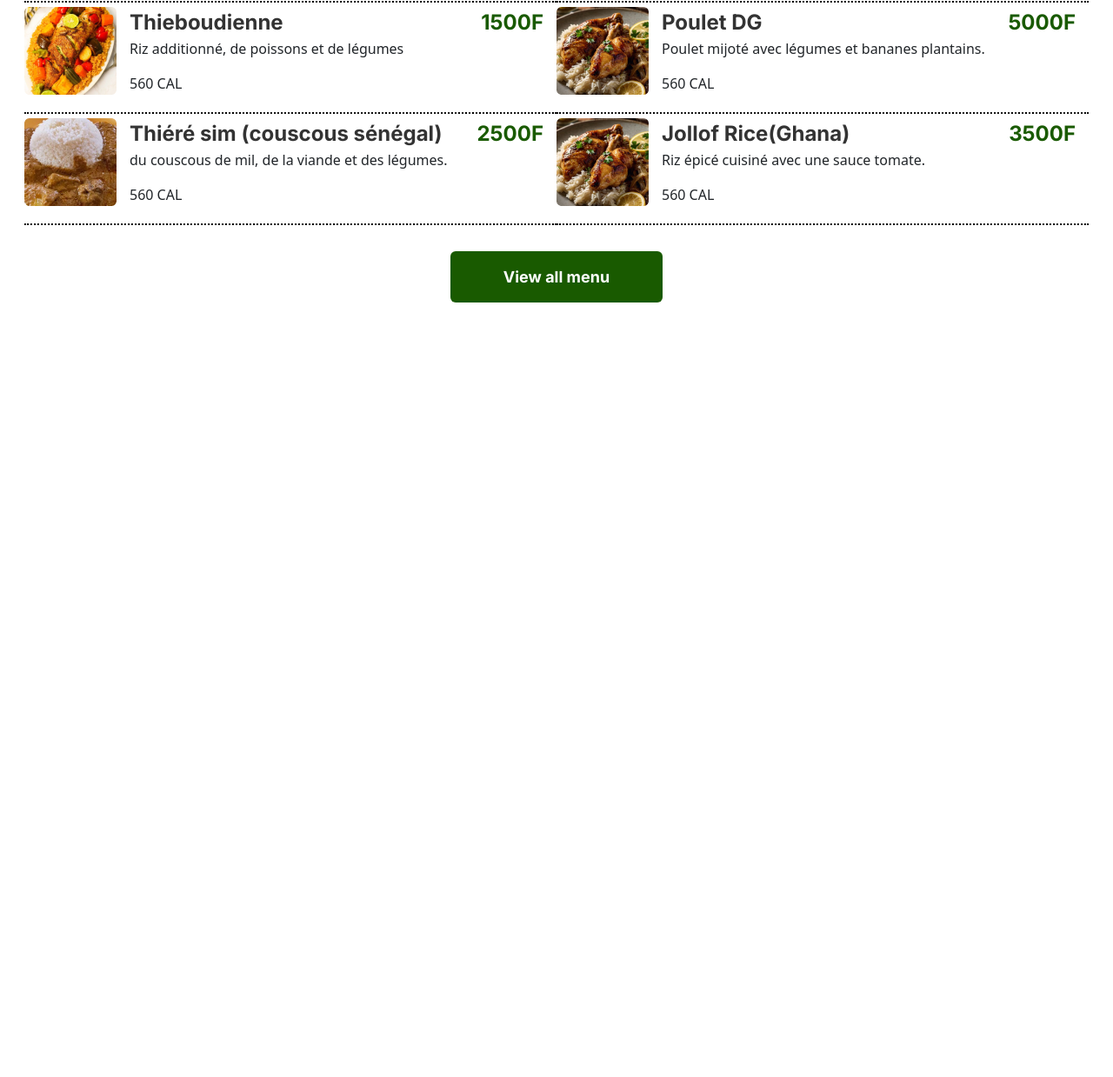
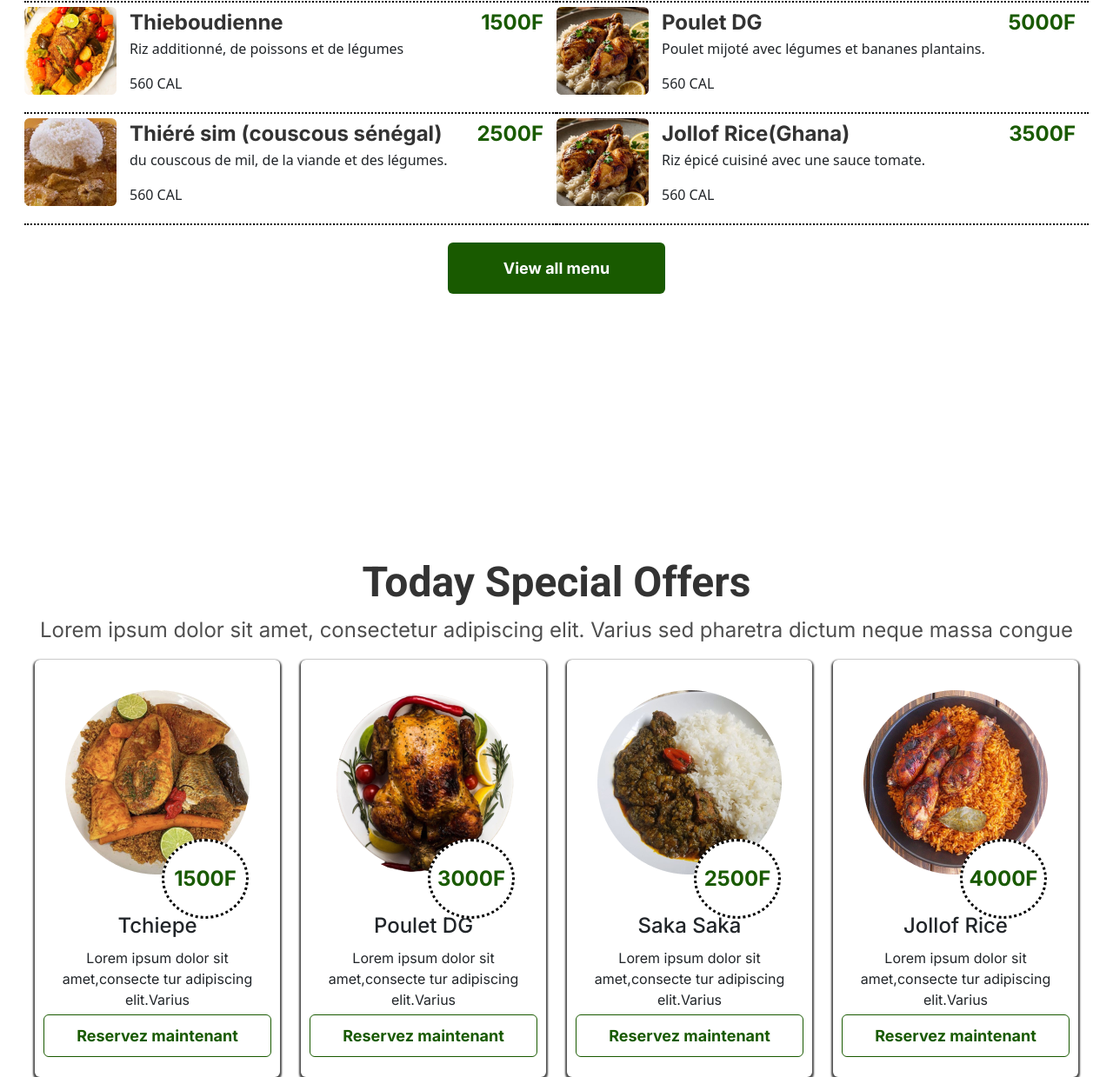
Before and after one commit to NtSacre/landing-restaurant-forcen, a plain HTML site: page index.html in a window 1280 px wide. Shown: the part 1781-3020 px from the top of the page at 87% size. Before the commit the page ends 2129 px from the top, so only its background shows below. Drawn offline with nearby package versions, Linux system fonts and the light colour scheme; a web font is replaced by a local one.

Commit message:
ajout des element a la section special-offer . il reste le responsive design

```diff
--- a/index.html
+++ b/index.html
@@ -230,7 +230,7 @@
             </div>
     </div>
 
-    <div class="row">
+    <div class="row all-menu-button">
         <button id="openButton" class="full-btn open-button">View all menu</button>
     </div>
 
@@ -427,6 +427,53 @@
     <!-------- Special offer start------>
     <section class="special-offer">
 
+        <h2>Today Special Offers</h2>
+        <p class="subtitle">Lorem ipsum dolor sit amet, consectetur adipiscing elit. Varius sed pharetra dictum neque massa congue</p>
+
+        <div class="row ">
+            <div class="col-md-3 col-sm-12 col-lg-3">
+                <div class="special-item">
+                    <img src="assets/68680d346cfe2fc6b5630eff11659414.png" alt="Tchiepe plat">
+                    <h4>Tchiepe</h4>
+                    <p>Lorem ipsum dolor sit amet,consecte
+                        tur adipiscing elit.Varius </p>
+                    <button class="empty-btn special-btn">Reservez maintenant</button>
+                    <p class="price special-price">1500f</p>
+                </div>
+
+            </div>
+            <div class="col-md-3 col-sm-12 col-lg-3 ">
+                <div class="special-item">
+                    <img src="assets/freepik__expand__93392 (1).png" alt="image for Poulet DG">
+                    <h4>Poulet DG</h4>
+                    <p>Lorem ipsum dolor sit amet,consecte
+                        tur adipiscing elit.Varius</p>
+                    <button class="empty-btn special-btn">Reservez maintenant</button>
+                    <p class="price special-price">3000f</p>
+                </div>
+
+            </div>
+            <div class="col-md-3 col-sm-12 col-lg-3 ">
+                <div class="special-item">
+                    <img src="assets/d2864f391623e940926c523c4a742d0e.png" alt="Saka Saka plat">
+                    <h4>Saka Saka</h4>
+                    <p>Lorem ipsum dolor sit amet,consecte
+                        tur adipiscing elit.Varius</p>
+                    <button class="empty-btn special-btn">Reservez maintenant</button>
+                    <p class="price special-price">2500f</p>
+                </div>
+            </div>
+            <div class="col-md-3 col-sm-12 col-lg-3 ">
+                <div class="special-item">
+                    <img src="assets/1dc5e0b35bacad9f9d2c0b112324646f.png" alt="Jollof Rice plat">
+                    <h4>Jollof Rice</h4>
+                    <p>Lorem ipsum dolor sit amet,consecte
+                        tur adipiscing elit.Varius</p>
+                    <button class="empty-btn special-btn">Reservez maintenant</button>
+                    <p class="price special-price">4000f</p>
+                </div>
+            </div>
+        </div>
     </section>
     <!-- Special offer end-->
 
--- a/style.css
+++ b/style.css
@@ -271,10 +271,15 @@ hr{
     text-transform: uppercase;
 
 }
+
+.all-menu-button{
+    display: flex;
+    justify-content: center;
+}
 .open-button{
-    width: 20%;
-    margin-top: 30px;
-    margin-left: 40%;
+    width: 250px;
+    margin-top: 20px;
+    margin-bottom: 20px;
 }
 /* End menu */
 
@@ -327,6 +332,64 @@ hr{
 
 }
 /*popup menu end*/
+
+/*start special offert*/
+.special-offer{
+    max-width: 1200px;
+    margin-left: auto;
+    margin-right: auto;
+    margin-top: 283px;
+}
+
+
+.special-item{
+    width: 100%;
+    height: 60vh;
+    border: none;
+    box-shadow: 0px 2px 2px 2px #4F4F4F;
+    display: flex;
+    flex-direction: column;
+   border-radius: 6px;
+
+}
+
+.special-item img{
+    padding: 35px;
+    margin-bottom: 5px;
+}
+.special-item h4,.special-item p{
+    text-align: center;
+    font-family: var(--text-secondary);
+    margin: 5px;
+
+}
+
+.special-item .special-btn{
+    padding: 10px;
+    margin-left: 10px;
+    margin-right: 10px;
+}
+
+.special-item .special-price{
+   width: 100px;
+   height:100px;
+   padding-top: 25px;
+   padding-bottom: 25px;
+   padding-right: auto;
+   padding-left: auto;
+   position: relative;
+   bottom:32vh;
+   left: 50%;
+   border-color: var(--color-black);
+   border-style: dotted;
+   border-radius: 50%;
+   background-color: var(--color-white);
+}
+
+
+
+
+
 
 
 @media (max-width: 768px){
@@ -451,7 +514,6 @@ hr{
 
 
 
-
 }
 
 @media (min-width:426px) and (max-width: 768px){
```
Also changed, not shown: 1 other file.
